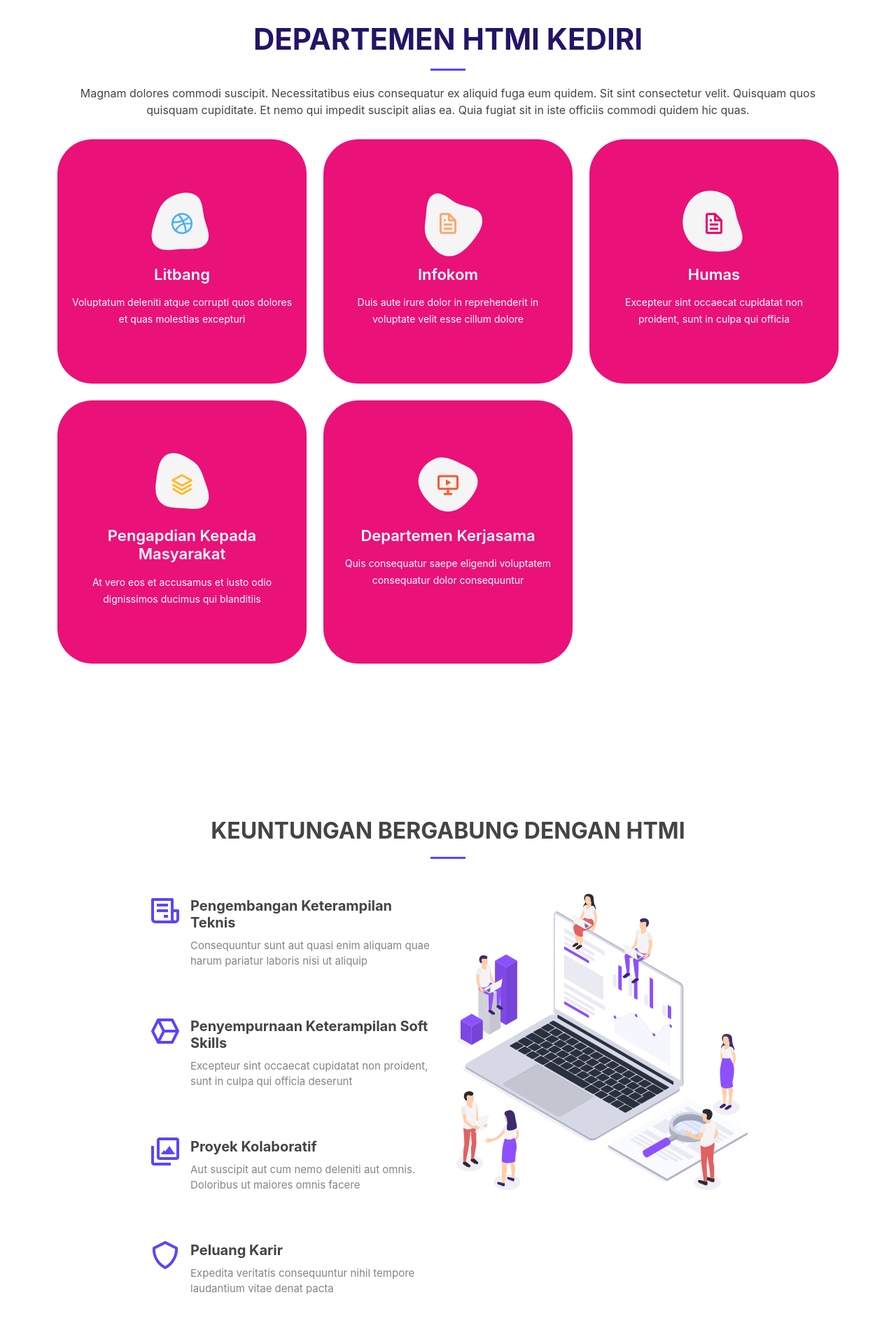
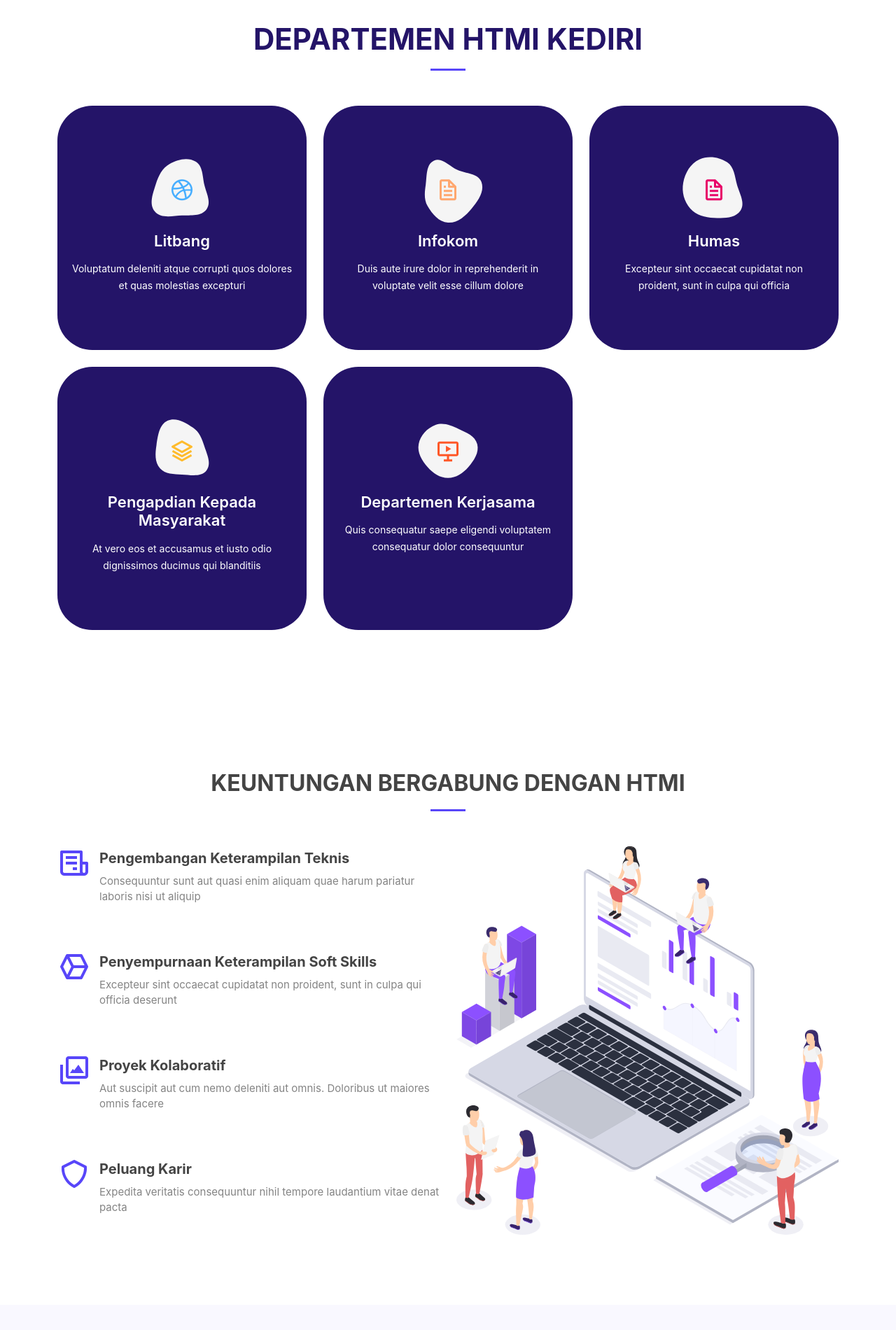
Before and after one commit to aryaw05/Website-Biro, a plain HTML site: page index.html in a window 1280 px wide. Shown: the part 1580-3480 px from the top of the page at 70% size. Drawn offline with Linux system fonts and the light colour scheme.

Commit message:
update service background color

```diff
--- a/assets/css/style.css
+++ b/assets/css/style.css
@@ -736,7 +736,7 @@ section {
   transition: all ease-in-out 0.3s;
   color: white;
   border-radius: 50px;
-  background-color: var(--secondary-color);
+  background-color: var(--primary-color);
 }
 
 .services .icon-box .icon {
@@ -865,9 +865,6 @@ section {
 /*--------------------------------------------------------------
 # Features
 --------------------------------------------------------------*/
-.features {
-  padding: 120px 200px;
-}
 .features .icon-box h4 {
   font-size: 20px;
   font-weight: 700;
--- a/index.html
+++ b/index.html
@@ -279,12 +279,12 @@
         <div class="container" data-aos="fade-up">
           <div class="section-title">
             <h2>Departemen htmi Kediri</h2>
-            <p>
+            <!-- <p>
               Magnam dolores commodi suscipit. Necessitatibus eius consequatur
               ex aliquid fuga eum quidem. Sit sint consectetur velit. Quisquam
               quos quisquam cupiditate. Et nemo qui impedit suscipit alias ea.
               Quia fugiat sit in iste officiis commodi quidem hic quas.
-            </p>
+            </p> -->
           </div>
 
           <div class="row gy-4">
@@ -996,13 +996,13 @@
       <div class="container">
         <div class="copyright-wrap d-md-flex py-4">
           <div class="me-md-auto text-center text-md-start">
-            <div class="copyright">
+            <!-- <div class="copyright">
               &copy; Copyright <strong><span>Techie</span></strong
               >. All Rights Reserved
-            </div>
-            <div class="credits">
+            </div> -->
+            <!-- <div class="credits">
               Designed by <a href="https://bootstrapmade.com/">BootstrapMade</a>
-            </div>
+            </div> -->
           </div>
           <div class="social-links text-center text-md-right pt-3 pt-md-0">
             <a href="#" class="twitter"><i class="bx bxl-twitter"></i></a>
```
